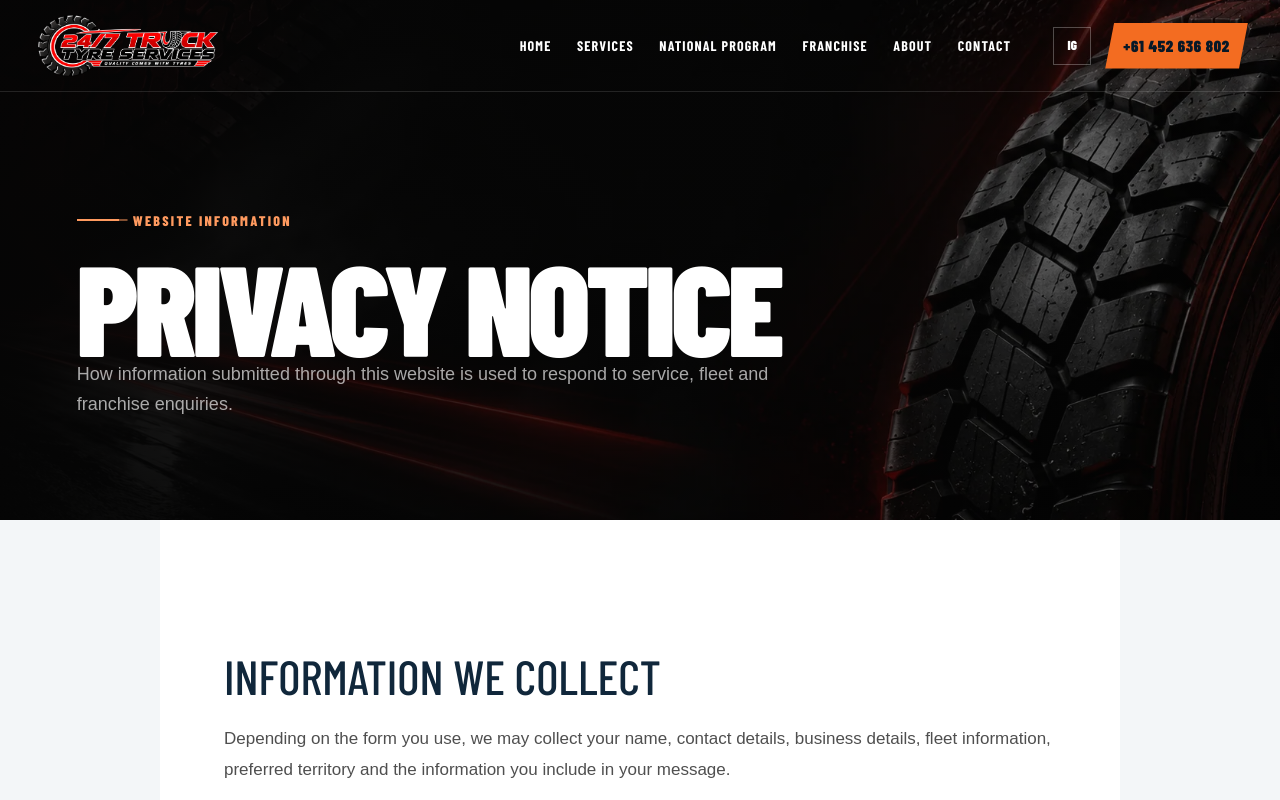
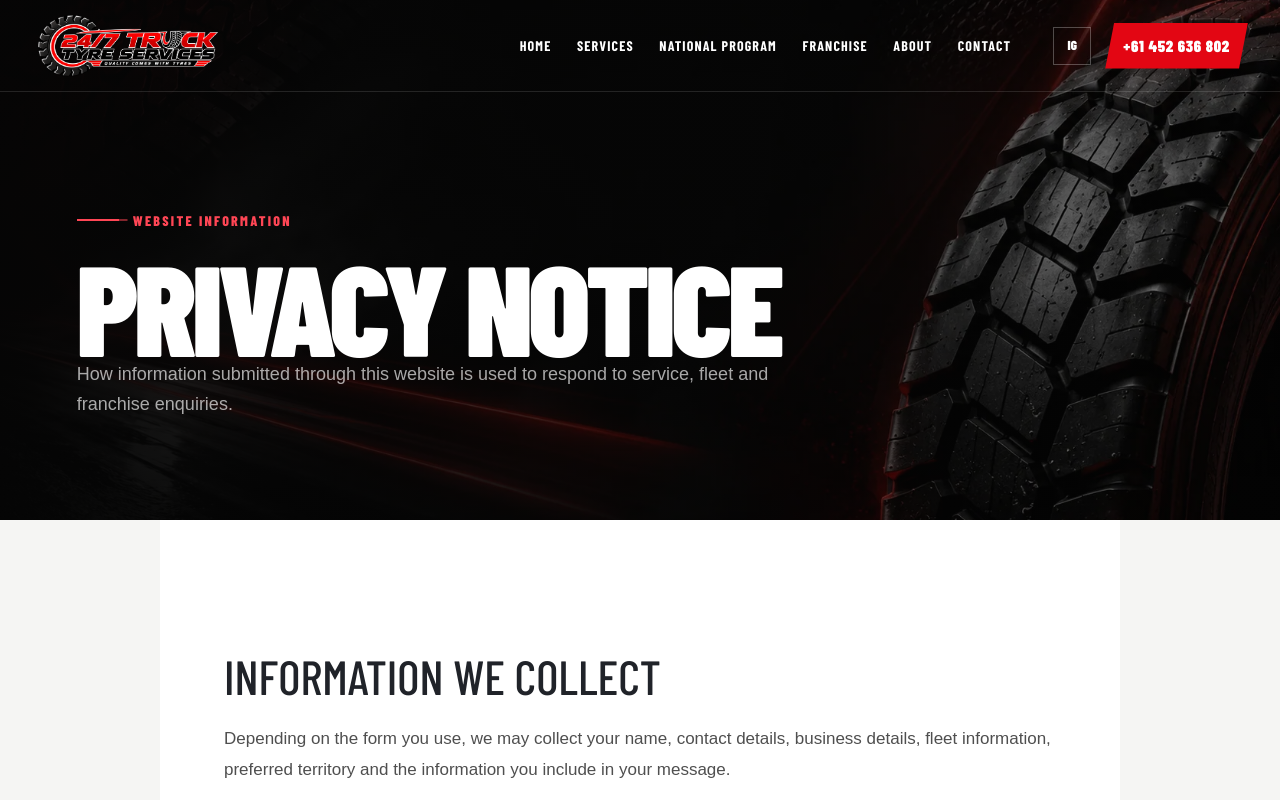
Before and after one commit to abubakerasif202/247truck, a Next.js app: page /privacy in a window 1280 px wide. Shown: the top 800 px of the page. Built offline with nearby package versions, Linux system fonts and the light colour scheme; a web font is replaced by a local one.

Commit message:
Refine palette to match red and black brand

```diff
--- a/app/globals.css
+++ b/app/globals.css
@@ -8,20 +8,20 @@
 @font-face { font-family: "Barlow Condensed Local"; src: url('/fonts/barlow-condensed-900.woff2') format('woff2'); font-style: normal; font-weight: 900; font-display: swap; }
 
 :root {
-  --black: #071827;
-  --near-black: #0b1f33;
-  --charcoal: #10273b;
-  --graphite: #162f46;
-  --steel: #66798a;
-  --silver: #e2e9ef;
+  --black: #0b0c0e;
+  --near-black: #15171a;
+  --charcoal: #202329;
+  --graphite: #292d33;
+  --steel: #687078;
+  --silver: #e6e8eb;
   --white: #ffffff;
-  --off-white: #f3f6f8;
-  --red: #f36c21;
-  --crimson: #d95610;
-  --deep-red: #b64008;
-  --red-on-dark: #ff9a5f;
-  --border-light: #cbd6df;
-  --shadow-navy: rgba(7,24,39,.22);
+  --off-white: #f5f5f3;
+  --red: #e30613;
+  --crimson: #c8101e;
+  --deep-red: #a90d19;
+  --red-on-dark: #ff4655;
+  --border-light: #d3d5d7;
+  --shadow-carbon: rgba(11,12,14,.24);
   --font-body: "Inter Local";
   --font-display: "Barlow Condensed Local";
   --max: 1440px;
@@ -42,7 +42,7 @@ main { overflow: hidden; }
 .skip-link:focus { transform: translateY(0); }
 
 .site-header { position: fixed; inset: 0 0 auto; z-index: 80; height: 92px; color: var(--white); transition: background .3s ease, border-color .3s ease, transform .3s ease; border-bottom: 1px solid rgba(255,255,255,.12); }
-.site-header.is-scrolled { height: 74px; background: rgba(7,24,39,.96); backdrop-filter: blur(18px); border-bottom-color: rgba(255,255,255,.1); box-shadow: 0 10px 35px rgba(0,0,0,.18); }
+.site-header.is-scrolled { height: 74px; background: rgba(11,12,14,.96); backdrop-filter: blur(18px); border-bottom-color: rgba(255,255,255,.1); box-shadow: 0 10px 35px rgba(0,0,0,.22); }
 .header-inner { width: min(calc(100% - 64px), var(--max)); height: 100%; margin: auto; display: flex; align-items: center; gap: 42px; }
 .brand-logo { display: inline-flex; width: 250px; flex: 0 0 auto; }
 .brand-logo img { width: 100%; height: auto; }
@@ -55,7 +55,7 @@ main { overflow: hidden; }
 .header-actions { display: flex; align-items: center; gap: 14px; }
 .header-social { width: 38px; height: 38px; display: grid; place-items: center; border: 1px solid rgba(255,255,255,.28); color: var(--white); font-family: var(--font-display); font-weight: 900; font-size: 13px; transition: border-color .2s, background .2s; }
 .header-social:hover { border-color: var(--red); background: var(--red); }
-.header-call { min-height: 46px; padding: 0 18px; display: inline-flex; align-items: center; justify-content: center; background: var(--red); color: var(--black); font-family: var(--font-display); font-weight: 900; text-transform: uppercase; letter-spacing: .045em; white-space: nowrap; clip-path: polygon(9px 0, 100% 0, calc(100% - 9px) 100%, 0 100%); }
+.header-call { min-height: 46px; padding: 0 18px; display: inline-flex; align-items: center; justify-content: center; background: var(--red); color: var(--white); font-family: var(--font-display); font-weight: 900; text-transform: uppercase; letter-spacing: .045em; white-space: nowrap; clip-path: polygon(9px 0, 100% 0, calc(100% - 9px) 100%, 0 100%); }
 .header-call span { display: none; }
 .menu-toggle { display: none; position: relative; z-index: 101; width: 46px; height: 46px; border: 1px solid rgba(255,255,255,.35); background: var(--black); align-items: center; justify-content: center; flex-direction: column; gap: 8px; cursor: pointer; }
 .menu-toggle span { width: 22px; height: 2px; background: var(--white); transition: transform .2s ease; }
@@ -80,15 +80,15 @@ main { overflow: hidden; }
 .button--phone small { font-size: 10px; letter-spacing: .16em; margin-bottom: 5px; }
 .button { min-height: 54px; padding: 0 26px; border: 0; cursor: pointer; display: inline-flex; align-items: center; justify-content: center; gap: 30px; font-family: var(--font-display); font-weight: 800; font-size: 16px; letter-spacing: .09em; text-transform: uppercase; transition: transform .25s ease, background .25s ease, color .25s ease, box-shadow .25s ease; clip-path: polygon(10px 0, 100% 0, calc(100% - 10px) 100%, 0 100%); }
 .button:hover { transform: translateY(-3px); }
-.button--red { color: var(--black); background: var(--red); box-shadow: 0 14px 38px rgba(243,108,33,.24); }
-.button--red:hover { color: var(--white); background: var(--crimson); box-shadow: 0 18px 48px rgba(243,108,33,.32); }
+.button--red { color: var(--white); background: var(--red); box-shadow: 0 14px 38px rgba(227,6,19,.24); }
+.button--red:hover { color: var(--white); background: var(--crimson); box-shadow: 0 18px 48px rgba(227,6,19,.32); }
 .button--ghost { color: var(--white); border: 1px solid rgba(255,255,255,.35); background: rgba(255,255,255,.03); }
 .button--ghost:hover { border-color: var(--white); background: var(--white); color: var(--black); }
 .button--white { color: var(--black); background: var(--white); }
 .button--ghost-dark { color: var(--black); border: 1px solid rgba(5,5,5,.35); background: transparent; }
 .button--ghost-dark:hover { color: var(--white); background: var(--black); }
 .hero-status { position: absolute; right: max(6vw, calc((100vw - var(--max)) / 2)); bottom: 82px; display: flex; align-items: center; gap: 16px; padding: 20px 24px; background: rgba(5,5,5,.72); border: 1px solid rgba(255,255,255,.2); backdrop-filter: blur(14px); }
-.live-dot { width: 12px; height: 12px; border-radius: 50%; background: var(--red); box-shadow: 0 0 0 8px rgba(229,9,20,.14); animation: pulse 2s ease-in-out infinite; }
+.live-dot { width: 12px; height: 12px; border-radius: 50%; background: var(--red-on-dark); box-shadow: 0 0 0 8px rgba(227,6,19,.16); animation: pulse 2s ease-in-out infinite; }
 .hero-status small { display: block; color: rgba(255,255,255,.55); font-family: var(--font-display); font-weight: 700; text-transform: uppercase; letter-spacing: .12em; }
 .hero-status a { display: block; margin-top: 3px; font-family: var(--font-display); font-size: 24px; font-weight: 800; letter-spacing: .04em; }
 .hero-rail { position: absolute; right: 24px; top: 50%; display: flex; align-items: center; gap: 20px; transform: rotate(90deg) translateX(50%); transform-origin: right center; color: rgba(255,255,255,.45); text-transform: uppercase; letter-spacing: .18em; font-size: 10px; }
@@ -385,12 +385,12 @@ main { overflow: hidden; }
 .honeypot-field { position: absolute !important; left: -10000px !important; width: 1px !important; height: 1px !important; overflow: hidden !important; }
 
 /* Brand colour and interface refinement */
-.hero::before { background: linear-gradient(90deg, rgba(7,24,39,.98) 0%, rgba(7,24,39,.88) 42%, rgba(7,24,39,.3) 72%, rgba(7,24,39,.5) 100%), linear-gradient(0deg, var(--black) 0%, transparent 35%); }
+.hero::before { background: linear-gradient(90deg, rgba(11,12,14,.98) 0%, rgba(11,12,14,.88) 42%, rgba(11,12,14,.3) 72%, rgba(11,12,14,.5) 100%), linear-gradient(0deg, var(--black) 0%, transparent 35%); }
 .hero-image { filter: contrast(1.06) saturate(.92) brightness(.78); }
 .hero-intro, .inner-hero-copy > p:not(.eyebrow), .program-hero-copy > p:not(.eyebrow) { color: rgba(255,255,255,.8); }
-.live-dot { box-shadow: 0 0 0 8px rgba(243,108,33,.18); }
-.trust-strip { background: rgba(7,24,39,.98); box-shadow: 0 26px 70px var(--shadow-navy); }
-.section-intro, .service-card p, .detail-section > div > p, .program-card-grid p, .program-callout p { color: #465c6d; }
+.live-dot { box-shadow: 0 0 0 8px rgba(227,6,19,.18); }
+.trust-strip { background: rgba(11,12,14,.98); box-shadow: 0 26px 70px var(--shadow-carbon); }
+.section-intro, .service-card p, .detail-section > div > p, .program-card-grid p, .program-callout p { color: #4f555b; }
 .service-grid, .area-grid, .journey-grid, .program-card-grid { border-color: var(--border-light); }
 .service-card, .area-grid > div, .journey-card, .program-card-grid article { border-color: var(--border-light); }
 .service-card:hover { background: var(--near-black); }
@@ -400,27 +400,28 @@ main { overflow: hidden; }
 .emergency-image { background: linear-gradient(90deg, transparent 55%, var(--deep-red) 100%), url('/images/pack-05-roadside-technician.webp') center / cover; }
 .why-section, .fleet-band, .site-footer, .program-split { background: var(--black); }
 .why-section .section-intro, .fleet-copy > p:not(.eyebrow), .footer-grid p { color: rgba(255,255,255,.7); }
-.area-map { background: radial-gradient(circle at 50% 48%, #27445c 0, #102b42 48%, #071827 100%); }
-.sa-shape { background: #e5edf3; filter: drop-shadow(20px 20px 0 rgba(243,108,33,.72)); }
-.sa-shape i { box-shadow: 0 0 0 10px rgba(243,108,33,.22); }
-.emergency-strip::before { background: linear-gradient(90deg, rgba(182,64,8,.98) 0 38%, rgba(243,108,33,.68)), url('/images/pack-02-tyre-banner.webp') right center / cover; }
+.area-map { background: radial-gradient(circle at 50% 48%, #34383e 0, #1c1f23 48%, #0b0c0e 100%); }
+.sa-shape { background: #e9eaec; filter: drop-shadow(20px 20px 0 rgba(227,6,19,.72)); }
+.sa-shape i { box-shadow: 0 0 0 10px rgba(227,6,19,.22); }
+.emergency-strip::before { background: linear-gradient(90deg, rgba(169,13,25,.98) 0 38%, rgba(227,6,19,.7)), url('/images/pack-02-tyre-banner.webp') right center / cover; }
 .field-grid input, .field-grid select, .field-grid textarea { border: 1px solid #bdcad5; border-bottom-width: 2px; border-radius: 4px; background: #f8fafb; }
 .field-grid input:hover, .field-grid select:hover, .field-grid textarea:hover { border-color: #8fa2b2; }
-.field-grid input:focus, .field-grid select:focus, .field-grid textarea:focus { border-color: var(--red); box-shadow: 0 0 0 3px rgba(243,108,33,.16); }
+.field-grid input:focus, .field-grid select:focus, .field-grid textarea:focus { border-color: var(--red); box-shadow: 0 0 0 3px rgba(227,6,19,.16); }
 .footer-grid h2, .footer-bottom { color: #aebdca; }
 .footer-grid > div:not(.footer-brand):not(.footer-emergency) a:hover { color: var(--red-on-dark); }
-.journey-card--urgent { background: var(--red); color: var(--black); }
-.journey-card--urgent > span, .journey-card--urgent > p { color: var(--black); }
-.franchise-band-image { background: linear-gradient(90deg, rgba(243,108,33,.3), transparent), url('/images/pack-09-workshop-team.webp') center / cover; }
+.journey-card--urgent { background: var(--red); color: var(--white); }
+.journey-card--urgent > span, .journey-card--urgent > p { color: var(--white); }
+.franchise-band-image { background: linear-gradient(90deg, rgba(227,6,19,.3), transparent), url('/images/pack-09-workshop-team.webp') center / cover; }
 .form-error { color: #9f2700; }
 
 @media (hover: hover) {
-  .main-nav a:hover, .text-link:hover, .contact-instagram:hover { color: var(--red-on-dark); }
+  .main-nav a:hover { color: var(--red-on-dark); }
+  .text-link:hover, .contact-instagram:hover { color: var(--crimson); }
   .button--ghost-dark:hover { background: var(--black); }
 }
 
 @keyframes hero-settle { from { transform: scale(1.08); } to { transform: scale(1.02); } }
-@keyframes pulse { 50% { box-shadow: 0 0 0 13px rgba(243,108,33,.08); } }
+@keyframes pulse { 50% { box-shadow: 0 0 0 13px rgba(227,6,19,.08); } }
 @keyframes ring { from { opacity: .7; transform: scale(.8); } to { opacity: 0; transform: scale(1.65); } }
 
 @media (max-width: 1180px) {
@@ -499,7 +500,7 @@ main { overflow: hidden; }
   .footer-grid { grid-template-columns: 1fr 1fr; }
   .footer-brand { grid-column: 1 / -1; }
   .mobile-actions { position: fixed; z-index: 85; inset: auto 0 0; display: grid; grid-template-columns: 1fr 1fr; min-height: 60px; box-shadow: 0 -10px 35px rgba(0,0,0,.28); }
-  .mobile-actions a { display: grid; place-items: center; background: var(--red); color: var(--black); font-family: var(--font-display); font-weight: 900; text-transform: uppercase; letter-spacing: .09em; }
+  .mobile-actions a { display: grid; place-items: center; background: var(--red); color: var(--white); font-family: var(--font-display); font-weight: 900; text-transform: uppercase; letter-spacing: .09em; }
   .mobile-actions a:last-child { background: var(--black); border-top: 1px solid #333; }
   body { padding-bottom: 60px; }
   .site-footer { padding-bottom: 90px; }
```
